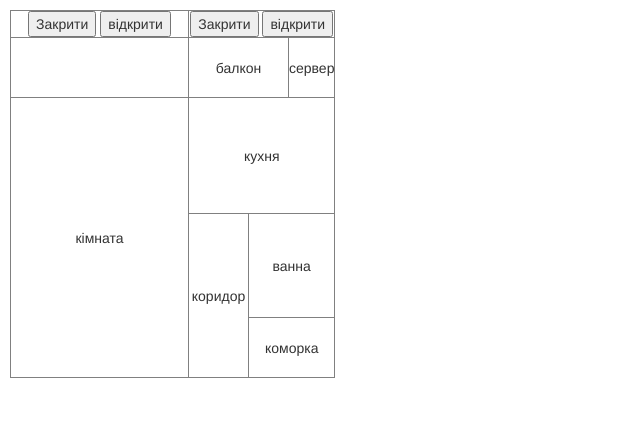
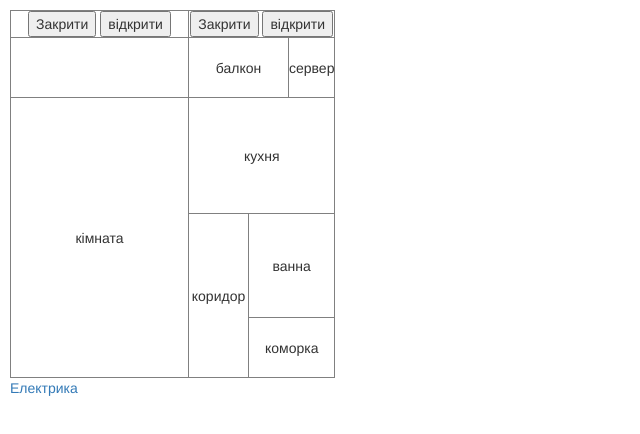
Before and after one commit to avtehnik/home, a plain HTML site: page index.html in a window 1280 px wide. Shown: the full height of the page, 0-640 px from the left. Drawn offline with Linux system fonts and the light colour scheme.

Commit message:
add link

```diff
--- a/index.html
+++ b/index.html
@@ -65,8 +65,7 @@
     </tr>
   </table>
 </div>
-
-
+<a href="power.html">Електрика</a>
 <script>
 
 
```
